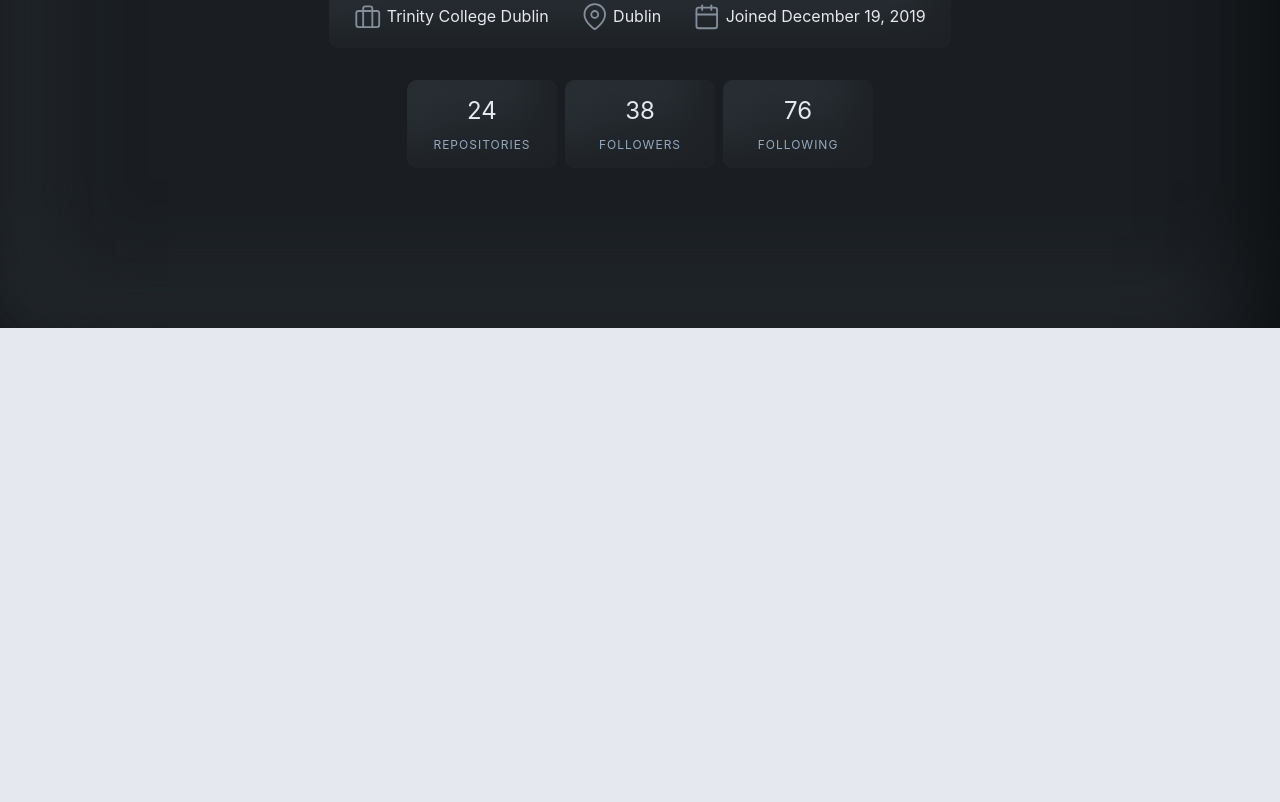
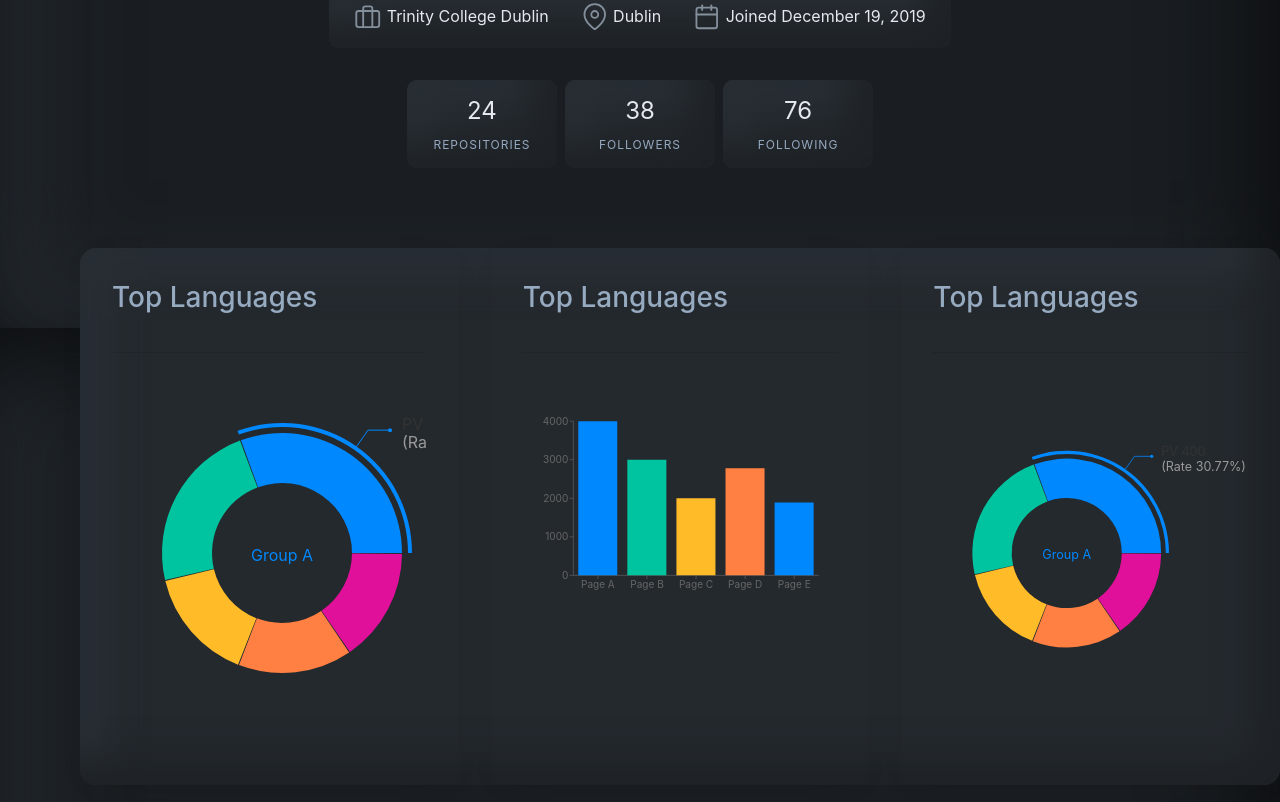
Before and after one commit to jonwk/github-dataviz, a Next.js app in the folder sample-app/: page /user in a window 1280 px wide. Shown: the part 340-1142 px from the top of the page. Before the commit the page ends 800 px from the top, so only its background shows below. Built offline with nearby package versions, Linux system fonts and the light colour scheme; a web font is replaced by a local one.

Commit message:
Did some more UI work related to charts

```diff
--- /dev/null
+++ b/sample-app/components/Charts.js
@@ -0,0 +1,55 @@
+import React, { useState, useEffect } from "react";
+import PropTypes from "prop-types";
+import ChartsStyles from "./styles/ChartsStyles";
+import { Section } from "../styles";
+import { PieChartComp, BarChartComp } from "../components/charts/";
+import { ResponsiveContainer } from "recharts";
+// const Charts = ({ repoData }) => {
+const Charts = () => {
+  return (
+    <Section dark>
+      <ChartsStyles>
+        <div className="chart">
+          <header>
+            <h2>Top Languages</h2>
+          </header>
+
+          <div className="chart-container">
+            <ResponsiveContainer width={700} height="80%">
+              <PieChartComp />
+            </ResponsiveContainer>
+
+            {/* {langChartError && <p>Nothing to see here!</p>} */}
+            {/* <canvas id="langChart" width={chartSize} height={chartSize} /> */}
+          </div>
+        </div>
+        <div className="chart">
+          <header>
+            <h2>Top Languages</h2>
+          </header>
+
+          <div className="chart-container">
+            <BarChartComp />
+
+            {/* {langChartError && <p>Nothing to see here!</p>} */}
+            {/* <canvas id="langChart" width={chartSize} height={chartSize} /> */}
+          </div>
+        </div>
+        <div className="chart">
+          <header>
+            <h2>Top Languages</h2>
+          </header>
+
+          <div className="chart-container">
+            <PieChartComp />
+
+            {/* {langChartError && <p>Nothing to see here!</p>} */}
+            {/* <canvas id="langChart" width={chartSize} height={chartSize} /> */}
+          </div>
+        </div>
+      </ChartsStyles>
+    </Section>
+  );
+};
+
+export default Charts;
--- a/sample-app/components/UserInfo.js
+++ b/sample-app/components/UserInfo.js
@@ -5,8 +5,9 @@ import PropTypes from "prop-types";
 import UserInfoStyles from "./styles/UserInfoStyles";
 import { Section } from "../styles";
 import { Briefcase, Calendar, MapPin } from "react-feather";
-import { theme } from "../styles";
-const { colors } = theme;
+// import { theme } from "../styles";
+// const { colors } = theme;
+import { colors } from "../styles";
 
 const UserInfo = ({ userData }) => (
   <Section dark>
--- /dev/null
+++ b/sample-app/components/charts/BarChartComp.js
@@ -0,0 +1,66 @@
+import React, { useState } from "react";
+import {
+  BarChart,
+  Bar,
+  XAxis,
+  YAxis,
+  CartesianGrid,
+  Tooltip,
+  Legend,
+  Cell,
+} from "recharts";
+
+const colors = ["#0088FE", "#00C49F", "#FFBB28", "#FF8042", "#0088FE"];
+const data = [
+  {
+    name: "Page A",
+    uv: 4000,
+  },
+  {
+    name: "Page B",
+    uv: 3000,
+    amt: 2210,
+  },
+  {
+    name: "Page C",
+    uv: 2000,
+  },
+  {
+    name: "Page D",
+    uv: 2780,
+  },
+  {
+    name: "Page E",
+    uv: 1890,
+  },
+];
+
+export default function BarChartComp(config) {
+  // const {width,height,margin,data,colors}=config;
+  return (
+      <BarChart
+        width={500}
+        height={300}
+        data={data}
+        margin={{
+          top: 20,
+          right: 30,
+          left: 20,
+          bottom: 5,
+        }}
+      >
+        {/* <CartesianGrid strokeDasharray="3 3" /> */}
+        <XAxis dataKey="name" />
+        <YAxis />
+        <Tooltip cursor={{ fill: "transparent" }} />
+        {/* <Legend /> */}
+        {/* <Bar dataKey="uv" fill="#f0f"> */}
+        <Bar dataKey="uv" fill="#f0f">
+          {data.map((entry, index) => (
+            <Cell key={`cell-${index}`} fill={colors[index % colors.length]} />
+          ))}
+        </Bar>
+      </BarChart>
+
+  );
+}
--- /dev/null
+++ b/sample-app/components/charts/PieChartComp.js
@@ -0,0 +1,128 @@
+import React, { useCallback, useState } from "react";
+import { PieChart, Pie, Sector, Tooltip, Cell } from "recharts";
+
+const data = [
+  { name: "Group A", value: 400 },
+  { name: "Group B", value: 300 },
+  { name: "Group C", value: 200 },
+  { name: "Group D", value: 200 },
+  { name: "Group E", value: 200 },
+];
+
+const renderActiveShape = (props) => {
+  const RADIAN = Math.PI / 180;
+  const {
+    cx,
+    cy,
+    midAngle,
+    innerRadius,
+    outerRadius,
+    startAngle,
+    endAngle,
+    fill,
+    payload,
+    percent,
+    value,
+  } = props;
+  const sin = Math.sin(-RADIAN * midAngle);
+  const cos = Math.cos(-RADIAN * midAngle);
+  const sx = cx + (outerRadius + 10) * cos;
+  const sy = cy + (outerRadius + 10) * sin;
+  const mx = cx + (outerRadius + 30) * cos;
+  const my = cy + (outerRadius + 30) * sin;
+  const ex = mx + (cos >= 0 ? 1 : -1) * 22;
+  const ey = my;
+  const textAnchor = cos >= 0 ? "start" : "end";
+
+  return (
+    <g>
+      <text x={cx} y={cy} dy={8} textAnchor="middle" fill={fill}>
+        {payload.name}
+      </text>
+      <Sector
+        cx={cx}
+        cy={cy}
+        innerRadius={innerRadius}
+        outerRadius={outerRadius}
+        startAngle={startAngle}
+        endAngle={endAngle}
+        fill={fill}
+      />
+      <Sector
+        cx={cx}
+        cy={cy}
+        startAngle={startAngle}
+        endAngle={endAngle}
+        innerRadius={outerRadius + 6}
+        outerRadius={outerRadius + 10}
+        fill={fill}
+      />
+      <path
+        d={`M${sx},${sy}L${mx},${my}L${ex},${ey}`}
+        stroke={fill}
+        fill="none"
+      />
+      <circle cx={ex} cy={ey} r={2} fill={fill} stroke="none" />
+      <text
+        x={ex + (cos >= 0 ? 1 : -1) * 12}
+        y={ey}
+        textAnchor={textAnchor}
+        fill="#333"
+      >{`PV ${value}`}</text>
+      <text
+        x={ex + (cos >= 0 ? 1 : -1) * 12}
+        y={ey}
+        dy={18}
+        textAnchor={textAnchor}
+        fill="#999"
+      >
+        {`(Rate ${(percent * 100).toFixed(2)}%)`}
+      </text>
+    </g>
+  );
+};
+
+const COLORS = ["#0088FE", "#00C49F", "#FFBB28", "#FF8042", "#e1109a"];
+
+export default function PieChartComp() {
+  const [activeIndex, setActiveIndex] = useState(0);
+  const onPieEnter = useCallback(
+    (_, index) => {
+      setActiveIndex(index);
+    },
+    [setActiveIndex]
+  );
+  return (
+    <PieChart
+      width={400}
+      height={400}
+      margin={{
+        top: 0,
+        right: 50,
+        left: 50,
+        bottom: 0,
+      }}
+    >
+      {/* <Tooltip /> */}
+      <Pie
+        stroke="none"
+        // fill="red"
+        activeIndex={activeIndex}
+        activeShape={renderActiveShape}
+        data={data}
+        cx={120}
+        cy={200}
+        innerRadius={70}
+        outerRadius={120}
+        fill="#8884d8"
+        paddingAngle={0.5}
+        dataKey="value"
+        onMouseEnter={onPieEnter}
+      >
+        {data.map((entry, index) => (
+          <Cell key={`cell-${index}`} fill={COLORS[index % COLORS.length]} />
+        ))}
+      </Pie>
+    </PieChart>
+  );
+}
--- /dev/null
+++ b/sample-app/components/charts/index.js
@@ -0,0 +1,4 @@
+import BarChartComp from "./BarChartComp";
+import PieChartComp from "./PieChartComp";
+
+export { PieChartComp, BarChartComp };
--- a/sample-app/components/index.js
+++ b/sample-app/components/index.js
@@ -1,3 +1,4 @@
 import UserInfo from "./UserInfo";
+import Charts from "./Charts";
 
-export { UserInfo };
+export { UserInfo, Charts };
--- /dev/null
+++ b/sample-app/components/styles/ChartsStyles.js
@@ -0,0 +1,53 @@
+import styled from "styled-components";
+import { colors, theme, helper, media } from "../../styles";
+// const { colors } = theme;
+
+const ChartsStyles = styled.div`
+  border-radius: 1rem;
+  background: #24292e;
+  box-shadow: inset -24px -24px 39px #1e2226, inset 24px 24px 39px #2a3036;
+  width: 1200px !important;
+  margin-top: -8rem !important;
+  display: grid;
+  grid-template-columns: repeat(auto-fill, minmax(300px, 1fr));
+  grid-gap: 2rem;
+  justify-content: center;
+  ${media.bp900`
+  justify-items: center;
+`};
+  ${media.bp400`
+      margin-top: -8rem auto;
+    `};
+
+  .chart {
+    // background-color: ${colors.white};
+    // background-color: transparent;
+    max-width: 500px;
+    padding: 2rem;
+    border-radius: 0.25rem;
+    box-shadow: 0 5px 30px -15px rgba(0, 0, 0, 0.2);
+    ${media.bp400`
+      padding: 2rem 1rem;
+    `};
+
+    header {
+      ${helper.flexBetween};
+      h2 {
+        background: none;
+        color: rgba(200, 225, 255, 0.7);
+        // font-size: 1.5rem;
+      }
+    }
+    p {
+      color: ${colors.grey2};
+    }
+  }
+  .chart-container {
+    overflow: auto;
+    border-top: 1px solid rgba(0, 0, 0, 0.1);
+    display: flex;
+    justify-content: space-around;
+  }
+`;
+
+export default ChartsStyles;
--- a/sample-app/package.json
+++ b/sample-app/package.json
@@ -14,6 +14,7 @@
     "react-dom": "17.0.2",
     "react-particles-js": "^3.6.0",
     "react-redux": "^7.2.6",
+    "recharts": "^2.1.8",
     "styled-components": "^5.3.3"
   },
   "devDependencies": {
--- a/sample-app/pages/user.js
+++ b/sample-app/pages/user.js
@@ -3,7 +3,9 @@ import PropTypes from "prop-types";
 import { mockUserData, mockRepoData } from "../mock";
 
 // import { UserInfo, Charts, RateLimit } from "../components";
-import { UserInfo } from "../components";
+import { UserInfo, Charts } from "../components";
+
+import { BarChart } from "recharts";
 
 const User = (props) => {
   const username = props.query.id;
@@ -85,8 +87,7 @@ const User = (props) => {
       {
         <>
           {userData && <UserInfo userData={userData} />}
-
-          {/* {repoData && <Charts repoData={repoData} />} */}
+          {repoData && <Charts repoData={repoData} />}
         </>
       }
     </main>
--- a/sample-app/styles/Section.js
+++ b/sample-app/styles/Section.js
@@ -21,7 +21,7 @@ const Section = styled.section`
       box-shadow: inset -27px 27px 100px #0a0c0e, inset 27px -27px 100px #2a3036;
       ${media.bp900`
         padding-top: 2rem;
-        padding-bottom: 10rem;
+        // padding-bottom: 10rem;
       `};
     `};
 
```
Also changed, not shown: 1 other file (tests, documents, lock files or other folders).
